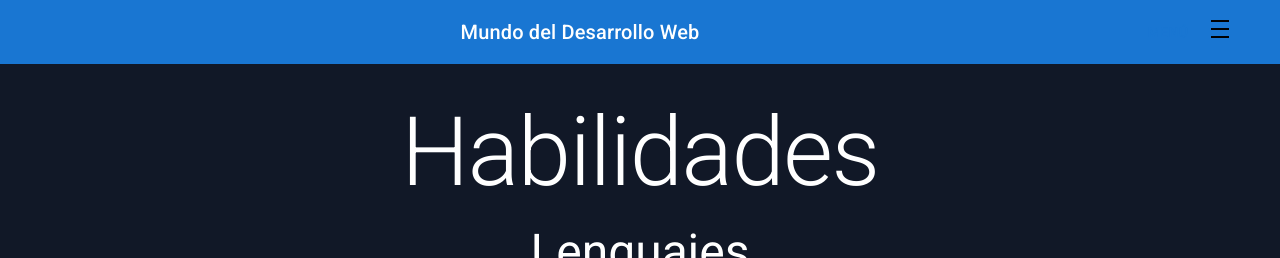
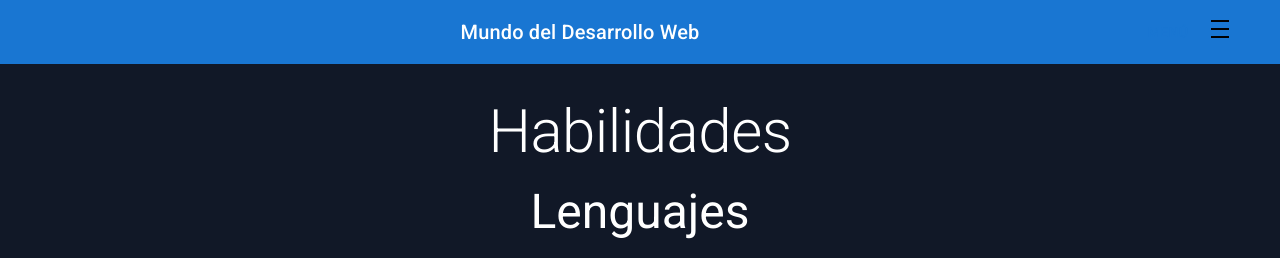
Before and after one commit to blackgoku-97/portafolio, a React (Vite) app: page /habilidades in a window 1280 px wide. Shown: the top 258 px of the page. Built offline with nearby package versions, Linux system fonts and the light colour scheme.

Commit message:
estructurados

```diff
--- a/src/components/habilidades/Habilidades.jsx
+++ b/src/components/habilidades/Habilidades.jsx
@@ -4,7 +4,7 @@ import { Databases, Entornos, Frameworks, Herramientas, Lenguajes } from './comp
 export const Habilidades = () => {
   return (
     <Container maxWidth="lg" sx={{ mt: 8 }}>
-      <Typography variant="h1" align="center" sx={{ mb: 2 }}>
+      <Typography variant="h2" align="center" sx={{ mb: 2 }}>
         Habilidades
       </Typography>
       <Grid container spacing={2} sx={{ mb: 5 }}>
```
